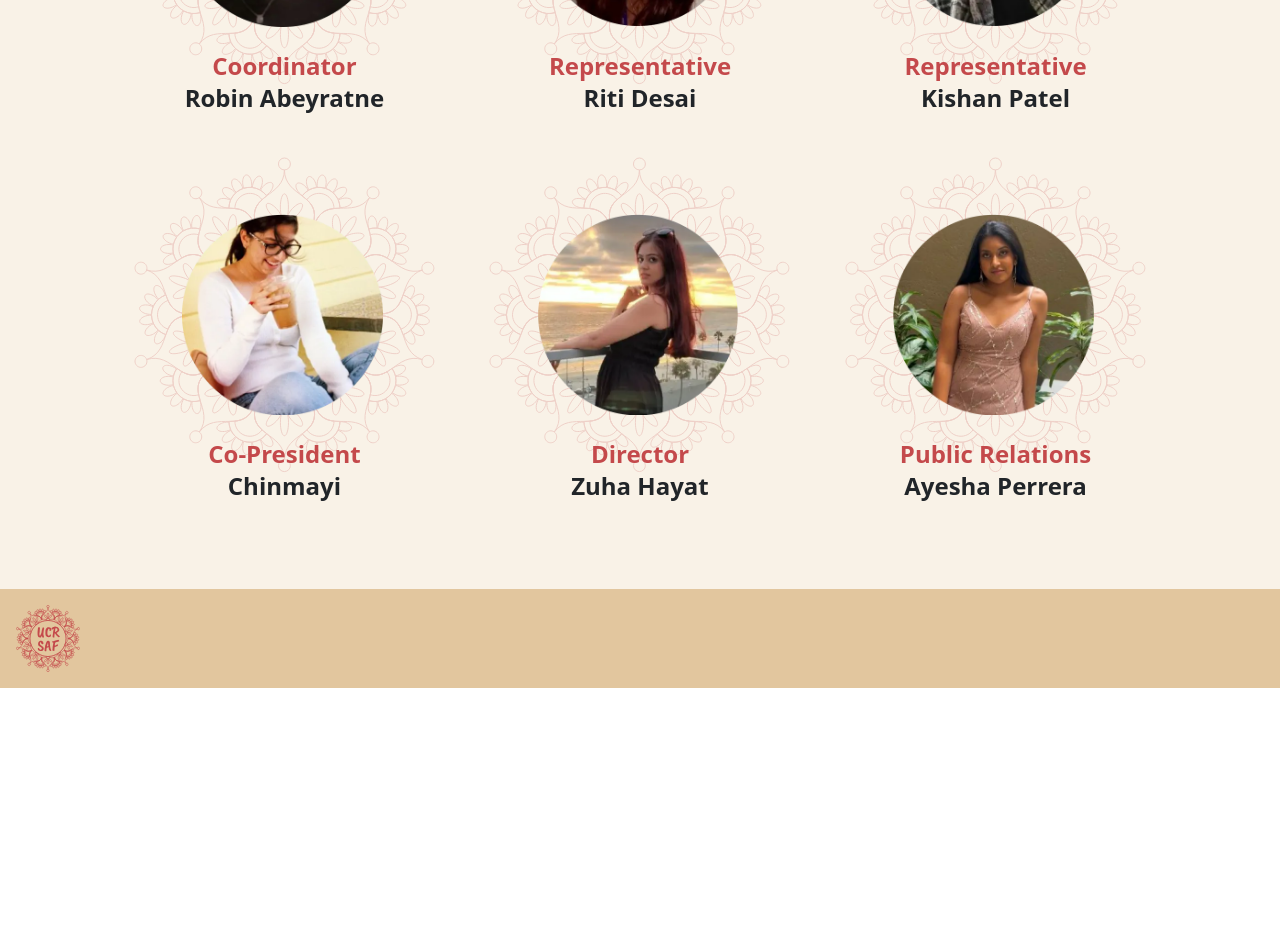
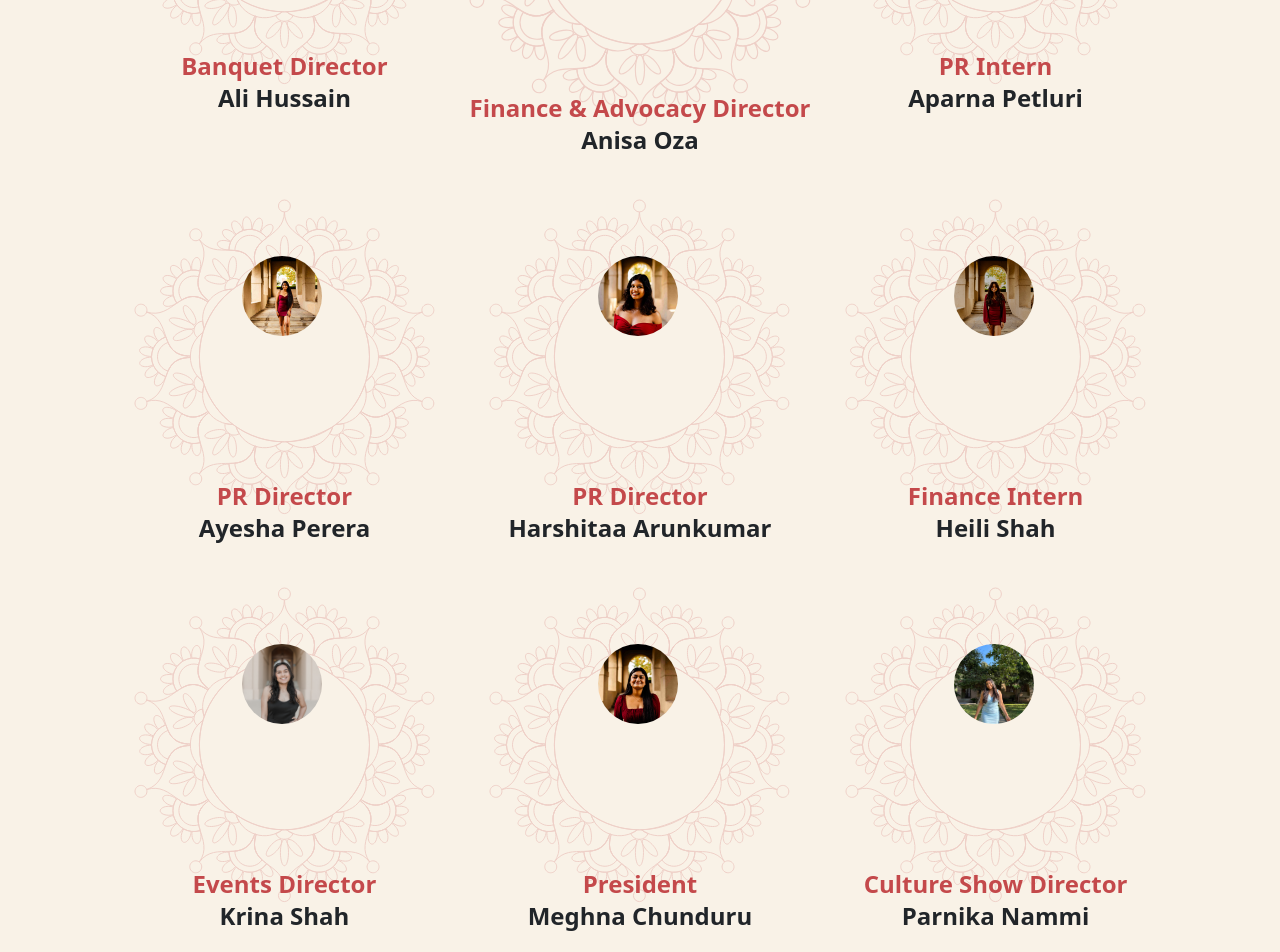
Before and after one commit to acm-ucr/saf-website, a Next.js app: page /board in a window 1280 px wide. Shown: the part 640-1592 px from the top of the page. Before the commit the page ends 1328 px from the top, so only its background shows below. Built offline with nearby package versions, Linux system fonts and the light colour scheme; some icons are missing.

Commit message:
changed and addedd members to board

```diff
--- a/src/components/board/Board.jsx
+++ b/src/components/board/Board.jsx
@@ -17,8 +17,8 @@ const Board = ({ position, name, image }) => {
           alt="Mandala"
           className="w-full h-full z-1 opacity-20 group-hover:animate-spin-slow"
         />
-        <div className="absolute -left-[-16%] -top-[-15%] justify-center z-2 w-2/3 ">
-          <Image src={image} alt="SAF Board Member" />
+        <div className="absolute -left-[-16%] -top-[-15%] justify-center z-2 w-2/3 flex items-center items-aligned">
+          <Image src={image} alt="SAF Board Member" className="rounded-full object-cover h-20 w-20"/>
         </div>
         <div className="relative -top-[-20px] md:-top-[-5px] flex flex-col items-center justify-center font-bold text-xl ">
           <div className=" flex flex-col items-center justify-center text-saf-red inset-x-0 z-2 relative -top-[40px] text-sm md:text-2xl font-libre">
--- a/src/data/Board.js
+++ b/src/data/Board.js
@@ -1,39 +1,99 @@
-import Ryan from "../../public/images/board/Ryan.webp";
-import Riti from "../../public/images/board/Riti.webp";
-import Kishan from "../../public/images/board/Kishan.webp";
-import Chinmayi from "../../public/images/board/Chinmayi.webp";
-import Zuha from "../../public/images/board/Zuha.webp";
-import Ayesha from "../../public/images/board/Ayesha.webp";
+import Ali from "../../public/images/assets/AliHussain.webp";
+import Anisa from "../../public/images/assets/AnisaOza.webp";
+import Aparna from "../../public/images/assets/AparnaPetluri.webp";
+import Ayesha from "../../public/images/assets/AyeshaPerera.webp";
+import Harshitaa from "../../public/images/assets/HarshitaaArunkumar.webp";
+import Heili from "../../public/images/assets/HeiliShah.webp";
+import Krina from "../../public/images/assets/KrinaShah.webp";
+import Meghna from "../../public/images/assets/MeghnaChunduru.webp";
+import Parnika from "../../public/images/assets/ParnikaNammi.webp";
+import Ria from "../../public/images/assets/RiaRadtke.webp";
+import Riti from "../../public/images/assets/RitiDesai.webp";
+import Ruthie from "../../public/images/assets/RuthieShenoy.webp";
+import Ruth from "../../public/images/assets/RuthRapuri.webp";
+import Shireen from "../../public/images/assets/ShireenMehta.webp";
+import Shriya from "../../public/images/assets/ShriyaGore.webp";
+import Siya from "../../public/images/assets/SiyaPanchal.webp";
 
 export const board = [
   {
-    image: Ryan,
-    name: "Robin Abeyratne",
-    position: "Coordinator",
+    image: Ali,
+    name: "Ali Hussain",
+    position: "Banquet Director",
+  },
+  {
+    image: Anisa,
+    name: "Anisa Oza",
+    position: "Finance & Advocacy Director",
+  },
+  {
+    image: Aparna,
+    name: "Aparna Petluri",
+    position: "PR Intern",
+  },
+  {
+    image: Ayesha,
+    name: "Ayesha Perera",
+    position: "PR Director",
+  },
+  {
+    image: Harshitaa,
+    name: "Harshitaa Arunkumar",
+    position: "PR Director",
+  },
+  {
+    image: Heili,
+    name: "Heili Shah",
+    position: "Finance Intern",
+  },
+  {
+    image: Krina,
+    name: "Krina Shah",
+    position: "Events Director",
+  },
+  {
+    image: Meghna,
+    name: "Meghna Chunduru",
+    position: "President",
+  },
+  {
+    image: Parnika,
+    name: "Parnika Nammi",
+    position: "Culture Show Director",
+  },
+  {
+    image: Ria,
+    name: "Ria Radtke",
+    position: "Advocacy Intern",
   },
   {
     image: Riti,
     name: "Riti Desai",
-    position: "Representative",
+    position: "Vice President",
   },
   {
-    image: Kishan,
-    name: "Kishan Patel",
-    position: "Representative",
+    image: Ruth,
+    name: "Ruth Rapuri",
+    position: "Culutre Show Director",
   },
   {
-    image: Chinmayi,
-    name: "Chinmayi",
-    position: "Co-President",
+    image: Ruthie,
+    name: "Ruthie Shenoy",
+    position: "Banquet Director",
   },
   {
-    image: Zuha,
-    name: "Zuha Hayat",
-    position: "Director",
+    image: Shireen,
+    name: "Shireen Mehta",
+    position: "Events Intern",
   },
   {
-    image: Ayesha,
-    name: "Ayesha Perrera",
-    position: "Public Relations",
+    image: Shriya,
+    name: "Shriya Gore",
+    position: "Director of Events",
+  },
+  {
+    image: Siya,
+    name: "Siya Panchal",
+    position: "Culture Show Director",
   },
 ];
```
Also changed, not shown: public/images/assets/HeiliShah.webp (renamed from public/images/assets/HeiliShah .webp).
